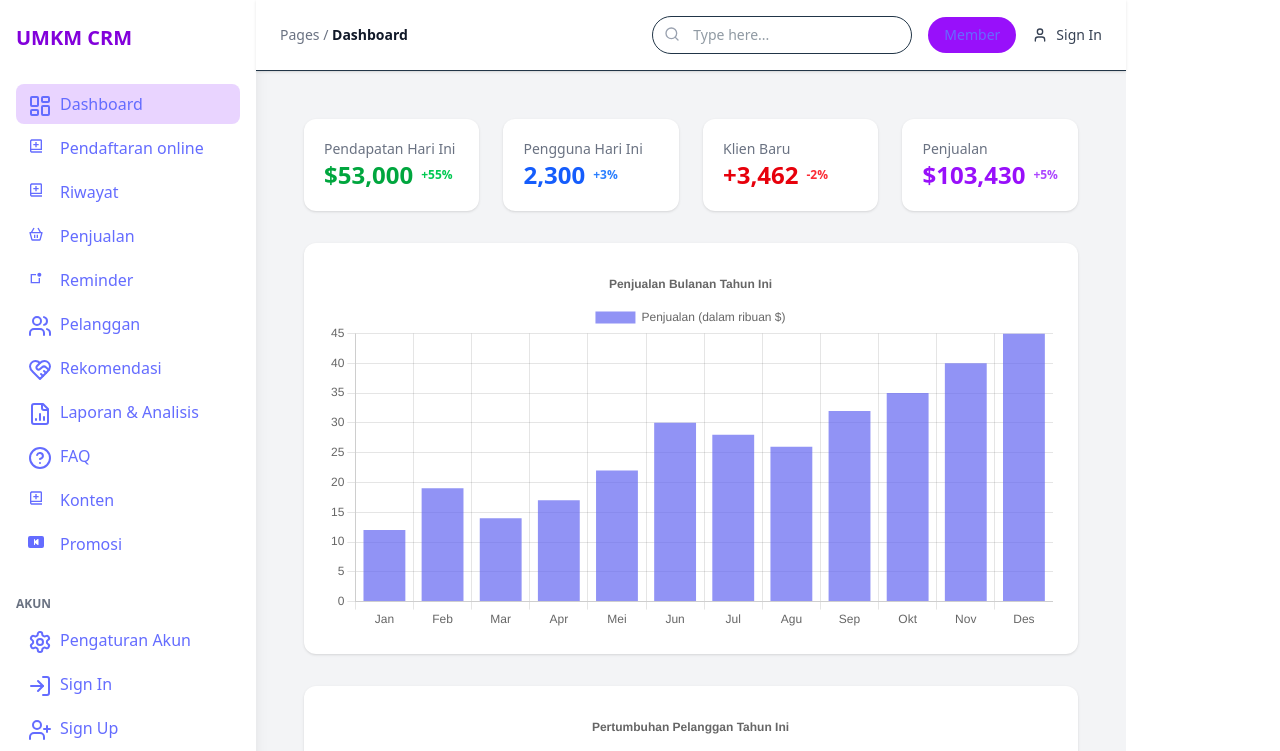
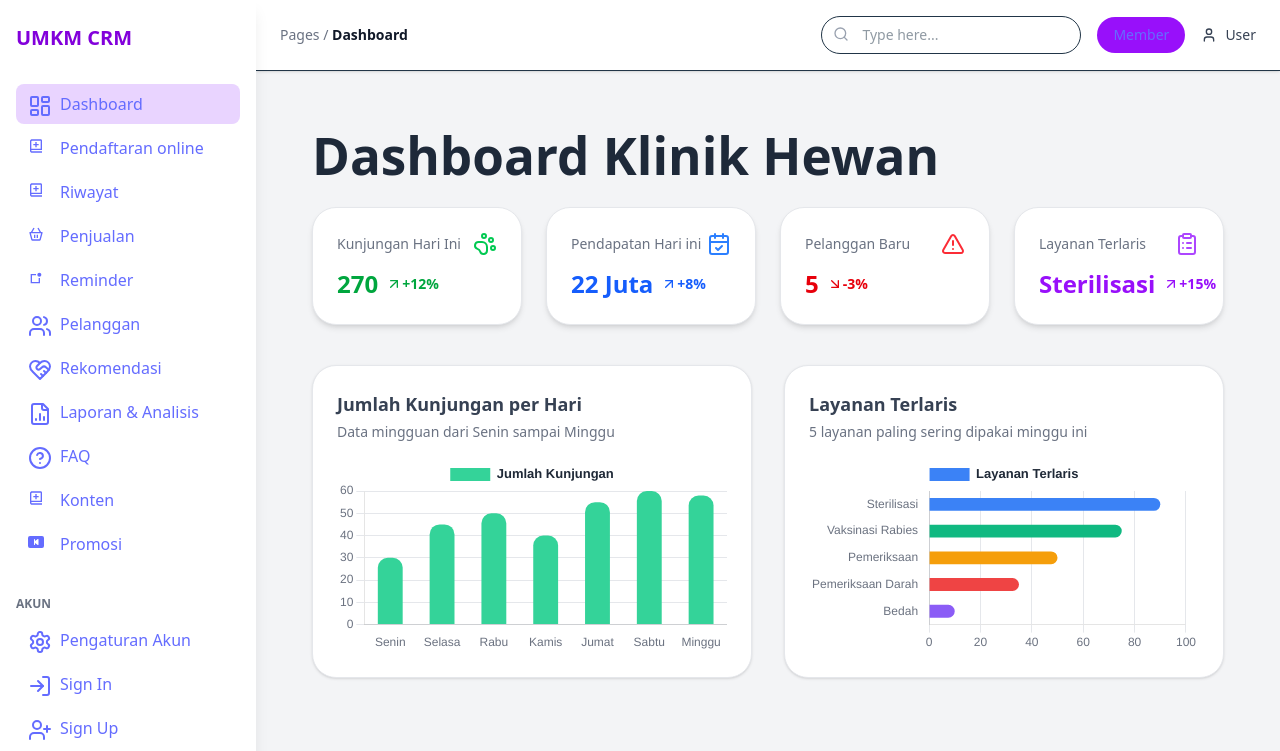
Before and after one commit to Fadlamazaya/kelompok2-project, a React (Vite) app: page / in a window 1280 px wide. Shown: the top 751 px of the page. Built offline with nearby package versions, Linux system fonts and the light colour scheme; the HTML template or start-up script is replaced by a standard one.

Commit message:
FikronProgress3 (Memperbaharui page)

```diff
--- a/src/components/Header.jsx
+++ b/src/components/Header.jsx
@@ -1,14 +1,21 @@
 import { Search, User } from "lucide-react";
 import { Link } from "react-router-dom";
+import { useState } from "react";
 
 const Header = () => {
+  const [dropdownOpen, setDropdownOpen] = useState(false);
+
   return (
-    <header className="flex justify-between items-center px-6 py-4 bg-white shadow-sm border-b sticky top-0 z-10">
-      <div className="text-sm text-gray-500">
+    <header className="sticky top-0 z-20 bg-white shadow-sm border-b px-6 py-4 flex justify-between items-center">
+      {/* Breadcrumb */}
+      <div className="text-sm text-gray-500 whitespace-nowrap">
         Pages / <span className="text-gray-900 font-semibold">Dashboard</span>
       </div>
+
+      {/* Right section */}
       <div className="flex items-center gap-4">
-        <div className="relative">
+        {/* Search */}
+        <div className="relative hidden sm:block">
           <input
             type="text"
             placeholder="Type here..."
@@ -17,7 +24,7 @@ const Header = () => {
           <Search className="absolute left-3 top-2.5 w-4 h-4 text-gray-400" />
         </div>
 
-        {/* Tombol Member */}
+        {/* Member Button */}
         <Link
           to="/member"
           className="bg-purple-600 hover:bg-purple-700 text-white px-4 py-2 rounded-full text-sm transition"
@@ -25,9 +32,23 @@ const Header = () => {
           Member
         </Link>
 
-        <div className="flex items-center gap-2 text-sm cursor-pointer text-gray-700 hover:text-purple-700">
-          <User className="w-4 h-4" />
-          Sign In
+        {/* Dropdown User */}
+        <div className="relative">
+          <div
+            onClick={() => setDropdownOpen(!dropdownOpen)}
+            className="flex items-center gap-2 text-sm cursor-pointer text-gray-700 hover:text-purple-700"
+          >
+            <User className="w-4 h-4" />
+            <span>User</span>
+          </div>
+
+          {dropdownOpen && (
+            <div className="absolute right-0 mt-2 w-40 bg-white border rounded-md shadow-lg py-2 text-sm z-30">
+              <Link to="/akun" className="block px-4 py-2 hover:bg-gray-100">Akun</Link>
+              <Link to="/signin" className="block px-4 py-2 hover:bg-gray-100">Sign In</Link>
+              <Link to="/signup" className="block px-4 py-2 hover:bg-gray-100">Sign Up</Link>
+            </div>
+          )}
         </div>
       </div>
     </header>
--- a/src/components/MainLayout.jsx
+++ b/src/components/MainLayout.jsx
@@ -4,16 +4,15 @@ import Header from "./Header";
 
 export default function MainLayout() {
   return (
-    <div id="app-container" className="bg-gray-100 min-h-screen flex w-full">
-      {/* Sidebar kiri, pastikan ukuran tetap */}
-      <div className="w-64">
-        <Sidebar />
-      </div>
+    <div className="flex bg-gray-100 min-h-screen w-full">
+      {/* Sidebar tetap */}
+      <Sidebar />
 
-      {/* Konten utama kanan */}
-      <div id="main-content" className="flex-1 flex flex-col">
+      {/* Main content */}
+      <div className="ml-64 flex-1 flex flex-col">
         <Header />
 
+        {/* Scrollable content */}
         <main className="flex-1 overflow-y-auto">
           <div className="p-4 md:p-6">
             <Outlet />
--- a/src/components/Sidebar.jsx
+++ b/src/components/Sidebar.jsx
@@ -1,50 +1,30 @@
 import { BsFillSkipStartBtnFill } from "react-icons/bs";
-import { BiBookAdd } from "react-icons/bi";
-import { FaHistory } from "react-icons/fa";
+import { BiBookAdd, BiBasket } from "react-icons/bi";
 import { CgNotifications } from "react-icons/cg";
-import { MdFeedback } from "react-icons/md";
-import { BiBasket } from "react-icons/bi";
-import { FcSalesPerformance } from "react-icons/fc";
 import {
   LayoutDashboard,
   Users,
-  ShoppingCart,
-  Box,
-  BarChart2,
+  HeartHandshake,
+  FileBarChart2,
+  HelpCircle,
   Settings,
   LogIn,
   UserPlus,
-  HeartHandshake,
-  FileBarChart2,
-  HelpCircle,
 } from "lucide-react";
 import { Link, useLocation } from "react-router-dom";
 
 const menuItems = [
   { name: "Dashboard", icon: <LayoutDashboard />, path: "/" },
-  //{ name: "Produk", icon: <Box />, path: "/produk" },
-  //{ name: "Pelanggan", icon: <Users />, path: "/pelanggan" },
-  //{ name: "Laporan", icon: <BarChart2 />, path: "/laporan" },
-  //{ name: "Penjualan", icon: <BarChart2 />, path: "/Penjualan" },
   { name: "Pendaftaran online", icon: <BiBookAdd />, path: "/pendaftaran" },
-  // { name: "Riwayat", icon: <BiBookAdd />, path: "/riwayat" },
   { name: "Riwayat", icon: <BiBookAdd />, path: "/riwayatpages" },
-  //{ name: "Produk", icon: <Box />, path: "/produk" },
-  //{ name: "Laporan", icon: <BarChart2 />, path: "/laporan" },
-  { name: "Penjualan", icon: <BiBasket /> , path: "/Penjualan" },
-  //{ name: "Feedback", icon: <MdFeedback /> , path: "/Feedback" },
-  { name: "Reminder", icon: <CgNotifications /> , path: "/Reminder" },
-  //{ name: "Riwayat", icon: <FaHistory /> , path: "/RiwayatPages" },
+  { name: "Penjualan", icon: <BiBasket />, path: "/Penjualan" },
+  { name: "Reminder", icon: <CgNotifications />, path: "/Reminder" },
   { name: "Pelanggan", icon: <Users />, path: "/pelanggan" },
-  //{ name: "Penjualan", icon: <ShoppingCart />, path: "/penjualan" },
   { name: "Rekomendasi", icon: <HeartHandshake />, path: "/rekomendasi" },
   { name: "Laporan & Analisis", icon: <FileBarChart2 />, path: "/laporan" },
   { name: "FAQ", icon: <HelpCircle />, path: "/faq" },
   { name: "Konten", icon: <BiBookAdd />, path: "/konten-edukasi" },
-  { name: "Promosi", icon: <BsFillSkipStartBtnFill /> , path: "/filter-hewan" },
-
-  // Menu Tambah Data baru
-  //{ name: "Tambah Data", icon: <UserPlus />, path: "/tambah-data" },
+  { name: "Promosi", icon: <BsFillSkipStartBtnFill />, path: "/filter-hewan" },
 ];
 
 const accountItems = [
@@ -55,12 +35,12 @@ const accountItems = [
 
 const Sidebar = () => {
   const location = useLocation();
-
   const isActive = (path) => location.pathname === path;
 
   return (
-    <aside className="bg-white w-64 h-screen shadow-lg px-4 py-6 hidden md:block">
+    <aside className="fixed top-0 left-0 h-screen w-64 bg-white shadow-lg px-4 py-6 overflow-y-auto z-30 hidden md:block">
       <div className="text-xl font-bold mb-8 text-purple-700">UMKM CRM</div>
+
       <nav className="space-y-1">
         {menuItems.map((item) => (
           <Link
--- a/src/pages/Dashboard.jsx
+++ b/src/pages/Dashboard.jsx
@@ -10,7 +10,15 @@ import {
   Tooltip,
   Legend,
 } from "chart.js";
-import { Bar, Line } from "react-chartjs-2";
+import { Bar } from "react-chartjs-2";
+import {
+  PawPrint,
+  CalendarCheck,
+  AlertTriangle,
+  ClipboardList,
+  ArrowUpRight,
+  ArrowDownRight,
+} from "lucide-react";
 
 ChartJS.register(
   CategoryScale,
@@ -24,121 +32,155 @@ ChartJS.register(
 );
 
 const Dashboard = () => {
-  // Data summary cards
   const stats = [
     {
-      label: "Pendapatan Hari Ini",
-      value: "$53,000",
-      percent: "+55%",
+      label: "Kunjungan Hari Ini",
+      value: "270",
+      percent: "+12%",
       color: "green",
+      icon: <PawPrint className="w-6 h-6 text-green-500" />,
     },
     {
-      label: "Pengguna Hari Ini",
-      value: "2,300",
-      percent: "+3%",
+      label: "Pendapatan Hari ini",
+      value: "22 Juta",
+      percent: "+8%",
       color: "blue",
+      icon: <CalendarCheck className="w-6 h-6 text-blue-500" />,
     },
-    { label: "Klien Baru", value: "+3,462", percent: "-2%", color: "red" },
-    { label: "Penjualan", value: "$103,430", percent: "+5%", color: "purple" },
+    {
+      label: "Pelanggan Baru",
+      value: "5",
+      percent: "-3%",
+      color: "red",
+      icon: <AlertTriangle className="w-6 h-6 text-red-500" />,
+    },
+    {
+      label: "Layanan Terlaris",
+      value: "Sterilisasi",
+      percent: "+15%",
+      color: "purple",
+      icon: <ClipboardList className="w-6 h-6 text-purple-500" />,
+    },
   ];
 
-  // Data untuk grafik Penjualan Bulanan (Bar Chart)
   const barData = {
-    labels: [
-      "Jan",
-      "Feb",
-      "Mar",
-      "Apr",
-      "Mei",
-      "Jun",
-      "Jul",
-      "Agu",
-      "Sep",
-      "Okt",
-      "Nov",
-      "Des",
-    ],
+    labels: ["Senin", "Selasa", "Rabu", "Kamis", "Jumat", "Sabtu", "Minggu"],
     datasets: [
       {
-        label: "Penjualan (dalam ribuan $)",
-        data: [12, 19, 14, 17, 22, 30, 28, 26, 32, 35, 40, 45],
-        backgroundColor: "rgba(99, 102, 241, 0.7)", // purple-600
+        label: "Jumlah Kunjungan",
+        data: [30, 45, 50, 40, 55, 60, 58],
+        backgroundColor: "#34D399",
+        borderRadius: 10,
+        barPercentage: 0.6,
       },
     ],
   };
 
-  const barOptions = {
-    responsive: true,
-    plugins: {
-      legend: { position: "top" },
-      title: { display: true, text: "Penjualan Bulanan Tahun Ini" },
-    },
-  };
-
-  // Data untuk grafik Pertumbuhan Pelanggan (Line Chart)
-  const lineData = {
-    labels: [
-      "Jan",
-      "Feb",
-      "Mar",
-      "Apr",
-      "Mei",
-      "Jun",
-      "Jul",
-      "Agu",
-      "Sep",
-      "Okt",
-      "Nov",
-      "Des",
-    ],
+  const horizontalBarData = {
+    labels: ["Sterilisasi", "Vaksinasi Rabies", "Pemeriksaan", "Pemeriksaan Darah", "Bedah"],
     datasets: [
       {
-        label: "Jumlah Pelanggan",
-        data: [50, 75, 120, 180, 220, 260, 300, 350, 400, 430, 460, 500],
-        borderColor: "rgba(59, 130, 246, 1)", // blue-500
-        backgroundColor: "rgba(59, 130, 246, 0.3)",
-        fill: true,
-        tension: 0.3,
-        pointRadius: 4,
+        label: "Layanan Terlaris",
+        data: [90, 75, 50, 35, 10],
+        backgroundColor: ["#3B82F6", "#10B981", "#F59E0B", "#EF4444", "#8B5CF6"],
+        borderRadius: 10,
+        barPercentage: 0.6,
       },
     ],
   };
 
-  const lineOptions = {
+  const chartOptions = {
     responsive: true,
+    animation: {
+      duration: 1000,
+      easing: "easeOutQuart",
+    },
     plugins: {
-      legend: { position: "top" },
-      title: { display: true, text: "Pertumbuhan Pelanggan Tahun Ini" },
+      legend: {
+        position: "top",
+        labels: { color: "#1F2937", font: { size: 13, weight: "600" } },
+      },
+    },
+    scales: {
+      x: {
+        grid: { display: false },
+        ticks: { color: "#6B7280" },
+      },
+      y: {
+        grid: { color: "#E5E7EB" },
+        ticks: { color: "#6B7280" },
+      },
+    },
+  };
+
+  const horizontalChartOptions = {
+    indexAxis: "y",
+    responsive: true,
+    animation: {
+      duration: 1000,
+      easing: "easeOutQuart",
+    },
+    plugins: {
+      legend: {
+        position: "top",
+        labels: { color: "#1F2937", font: { size: 13, weight: "600" } },
+      },
+    },
+    scales: {
+      x: {
+        grid: { color: "#E5E7EB" },
+        ticks: { color: "#6B7280" },
+      },
+      y: {
+        grid: { display: false },
+        ticks: { color: "#6B7280" },
+      },
     },
   };
 
   return (
-    <div className="p-6 space-y-8">
-      {/* Statistik utama */}
+    <div className="p-8 bg-gray-100 min-h-screen space-y-10">
+      <h1 className="text-3xl font-bold text-gray-800 mb-6">Dashboard Klinik Hewan</h1>
+
       <div className="grid grid-cols-1 md:grid-cols-2 lg:grid-cols-4 gap-6">
-        {stats.map(({ label, value, percent, color }) => (
-          <div key={label} className="bg-white rounded-xl shadow p-5">
-            <p className="text-sm text-gray-500">{label}</p>
-            <h2
-              className={`text-2xl font-bold text-${color}-600 flex items-center gap-2`}
+        {stats.map(({ label, value, percent, color, icon }) => {
+          const isPositive = percent.startsWith("+");
+          const TrendIcon = isPositive ? ArrowUpRight : ArrowDownRight;
+          const trendColor = isPositive ? `text-${color}-600` : `text-${color}-600`;
+
+          return (
+            <div
+              key={label}
+              className="bg-white rounded-3xl shadow-md hover:shadow-xl transition duration-300 p-6 border border-gray-200"
             >
+              <div className="flex items-center justify-between mb-3">
+                <p className="text-sm font-medium text-gray-500">{label}</p>
+                {icon}
+              </div>
+              <h2 className={`text-2xl font-bold text-${color}-600 flex items-center gap-2`}>
                 {value}
-              <span className={`text-xs font-semibold text-${color}-500`}>
+                <span className={`flex items-center text-sm font-semibold ${trendColor}`}>
+                  <TrendIcon className="w-4 h-4" />
                   {percent}
                 </span>
               </h2>
             </div>
-        ))}
+          );
+        })}
       </div>
 
-      {/* Grafik Penjualan Bulanan */}
-      <div className="bg-white rounded-xl shadow p-6">
-        <Bar options={barOptions} data={barData} />
+      <div className="grid grid-cols-1 lg:grid-cols-2 gap-8">
+        <div className="bg-white rounded-3xl shadow p-6 border border-gray-200">
+          <h2 className="text-lg font-semibold text-gray-700 mb-1">Jumlah Kunjungan per Hari</h2>
+          <p className="text-sm text-gray-500 mb-4">Data mingguan dari Senin sampai Minggu</p>
+          <Bar options={chartOptions} data={barData} />
         </div>
 
-      {/* Grafik Pertumbuhan Pelanggan */}
-      <div className="bg-white rounded-xl shadow p-6">
-        <Line options={lineOptions} data={lineData} />
+        <div className="bg-white rounded-3xl shadow p-6 border border-gray-200">
+          <h2 className="text-lg font-semibold text-gray-700 mb-1">Layanan Terlaris</h2>
+          <p className="text-sm text-gray-500 mb-4">5 layanan paling sering dipakai minggu ini</p>
+          <Bar options={horizontalChartOptions} data={horizontalBarData} />
+        </div>
       </div>
     </div>
   );
--- a/src/pages/Pendaftaran.jsx
+++ b/src/pages/Pendaftaran.jsx
@@ -1,8 +1,8 @@
 import React, { useState, useEffect } from "react";
 import Riwayat from "./Riwayat";
+import { PawPrint, CalendarDays, User, Mail, AlertCircle, Clock, UserPlus } from "lucide-react";
 
-// Data dropdown
-const daftarDokter = ["Drh. Andi", "Drh. Rina", "Drh. Susi"];
+const daftarLayanan = ["Sterilisasi", "Vaksinasi Rabies", "Pemeriksaan", "Pemeriksaan Darah", "Bedah"];
 const daftarJenisHewan = ["Anjing", "Kucing", "Kelinci"];
 const daftarRas = {
   Anjing: ["Golden Retriever", "Pomeranian", "Beagle", "Kintamani"],
@@ -16,7 +16,7 @@ export default function Pendaftaran() {
   const [formData, setFormData] = useState({
     nama: "",
     email: "",
-    dokter: "",
+    pilihLayanan: "",
     jenisHewan: "",
     ras: "",
     tanggal: "",
@@ -33,8 +33,6 @@ export default function Pendaftaran() {
 
   const handleChange = (e) => {
     const { name, value } = e.target;
-
-    // Reset ras jika jenis hewan berubah
     if (name === "jenisHewan") {
       setFormData((prev) => ({ ...prev, [name]: value, ras: "" }));
     } else {
@@ -43,7 +41,6 @@ export default function Pendaftaran() {
   };
 
   const handleSubmit = () => {
-    // Cek semua field wajib diisi
     const lengkap = Object.values(formData).every((val) => val !== "");
     if (!lengkap) return alert("Semua field wajib diisi!");
 
@@ -57,7 +54,7 @@ export default function Pendaftaran() {
     setFormData({
       nama: "",
       email: "",
-      dokter: "",
+      pilihLayanan: "",
       jenisHewan: "",
       ras: "",
       tanggal: "",
@@ -66,125 +63,119 @@ export default function Pendaftaran() {
     });
   };
 
-  return (
-    <div className="max-w-3xl mx-auto p-6">
-      <h1 className="text-2xl font-bold mb-6">Form Pendaftaran Kunjungan</h1>
-      <div className="grid grid-cols-1 md:grid-cols-2 gap-4">
-        {/* Input standar */}
-        {[
-          ["Nama", "nama"],
-          ["Email", "email"],
-          ["Tanggal Daftar", "tanggal", "date"],
-        ].map(([label, name, type = "text"]) => (
-          <div key={name}>
-            <label className="block font-medium mb-1">{label}</label>
+  const InputField = ({ label, name, type = "text", icon: Icon }) => (
+    <div>
+      <label className="block font-semibold text-gray-700 mb-2 flex items-center gap-2">
+        <Icon className="w-4 h-4 text-indigo-500" /> {label}
+      </label>
       <input
         type={type}
         name={name}
         value={formData[name]}
         onChange={handleChange}
-              className="w-full px-3 py-2 border rounded focus:ring-2 focus:ring-indigo-400"
+        className="w-full px-4 py-2 border rounded-xl focus:ring-2 focus:ring-indigo-400 focus:outline-none"
       />
     </div>
-        ))}
+  );
 
-        {/* Jenis Hewan Dropdown */}
+  return (
+    <div className="max-w-5xl mx-auto p-10 bg-white rounded-3xl shadow-2xl border border-gray-200">
+      <h1 className="text-4xl font-extrabold text-indigo-700 mb-10 text-center flex items-center justify-center gap-3">
+        <UserPlus className="w-8 h-8" /> Formulir Kunjungan Hewan
+      </h1>
+
+      <div className="grid grid-cols-1 md:grid-cols-2 gap-6">
+        <InputField label="Nama Lengkap" name="nama" icon={User} />
+        <InputField label="Email Aktif" name="email" icon={Mail} />
+        <InputField label="Tanggal Daftar" name="tanggal" type="date" icon={CalendarDays} />
+
         <div>
-          <label className="block font-medium mb-1">Jenis Hewan</label>
+          <label className="block font-semibold text-gray-700 mb-2 flex items-center gap-2">
+            <PawPrint className="w-4 h-4 text-indigo-500" /> Jenis Hewan
+          </label>
           <select
             name="jenisHewan"
             value={formData.jenisHewan}
             onChange={handleChange}
-            className="w-full px-3 py-2 border rounded focus:ring-2 focus:ring-indigo-400"
+            className="w-full px-4 py-2 border rounded-xl focus:ring-2 focus:ring-indigo-400"
           >
             <option value="">-- Pilih Jenis Hewan --</option>
-            {daftarJenisHewan.map((j, i) => (
-              <option key={i} value={j}>
-                {j}
-              </option>
+            {daftarJenisHewan.map((j) => (
+              <option key={j} value={j}>{j}</option>
             ))}
           </select>
         </div>
 
-        {/* Ras Dropdown */}
         <div>
-          <label className="block font-medium mb-1">Ras</label>
+          <label className="block font-semibold text-gray-700 mb-2">Ras</label>
           <select
             name="ras"
             value={formData.ras}
             onChange={handleChange}
-            className="w-full px-3 py-2 border rounded focus:ring-2 focus:ring-indigo-400"
             disabled={!formData.jenisHewan}
+            className="w-full px-4 py-2 border rounded-xl focus:ring-2 focus:ring-indigo-400"
           >
             <option value="">-- Pilih Ras --</option>
-            {formData.jenisHewan &&
-              daftarRas[formData.jenisHewan].map((r, i) => (
-                <option key={i} value={r}>
-                  {r}
-                </option>
+            {formData.jenisHewan && daftarRas[formData.jenisHewan].map((r) => (
+              <option key={r} value={r}>{r}</option>
             ))}
           </select>
         </div>
 
-        {/* Dokter Dropdown */}
         <div>
-          <label className="block font-medium mb-1">Pilih Dokter</label>
+          <label className="block font-semibold text-gray-700 mb-2">Pilih Layanan</label>
           <select
-            name="dokter"
-            value={formData.dokter}
+            name="pilihLayanan"
+            value={formData.pilihLayanan}
             onChange={handleChange}
-            className="w-full px-3 py-2 border rounded focus:ring-2 focus:ring-indigo-400"
+            className="w-full px-4 py-2 border rounded-xl focus:ring-2 focus:ring-indigo-400"
           >
-            <option value="">-- Pilih Dokter --</option>
-            {daftarDokter.map((d, i) => (
-              <option key={i} value={d}>
-                {d}
-              </option>
+            <option value="">-- Pilih Layanan --</option>
+            {daftarLayanan.map((d) => (
+              <option key={d} value={d}>{d}</option>
             ))}
           </select>
         </div>
 
-        {/* Jam Jadwal */}
         <div>
-          <label className="block font-medium mb-1">Pilih Jam</label>
+          <label className="block font-semibold text-gray-700 mb-2 flex items-center gap-2">
+            <Clock className="w-4 h-4 text-indigo-500" /> Pilih Jam
+          </label>
           <select
             name="jadwal"
             value={formData.jadwal}
             onChange={handleChange}
-            className="w-full px-3 py-2 border rounded focus:ring-2 focus:ring-indigo-400"
+            className="w-full px-4 py-2 border rounded-xl focus:ring-2 focus:ring-indigo-400"
           >
             <option value="">-- Pilih Jam --</option>
-            {daftarJam.map((jam, i) => (
-              <option key={i} value={jam}>
-                {jam}
-              </option>
+            {daftarJam.map((jam) => (
+              <option key={jam} value={jam}>{jam}</option>
             ))}
           </select>
         </div>
 
-        {/* Keluhan */}
         <div className="md:col-span-2">
-          <label className="block font-medium mb-1">Keluhan</label>
+          <label className="block font-semibold text-gray-700 mb-2 flex items-center gap-2">
+            <AlertCircle className="w-4 h-4 text-indigo-500" /> Keluhan
+          </label>
           <textarea
             name="keluhan"
             value={formData.keluhan}
             onChange={handleChange}
             rows={3}
-            className="w-full px-3 py-2 border rounded focus:ring-2 focus:ring-indigo-400"
+            className="w-full px-4 py-2 border rounded-xl focus:ring-2 focus:ring-indigo-400"
           />
         </div>
       </div>
 
-      {/* Tombol Submit */}
       <button
         onClick={handleSubmit}
-        className="mt-4 px-6 py-2 bg-green-600 text-white rounded hover:bg-green-700 transition"
+        className="mt-8 w-full md:w-auto px-10 py-3 bg-gradient-to-r from-green-500 to-green-700 text-white font-bold text-lg rounded-xl hover:scale-105 transition-transform shadow-md"
       >
-        Daftar
+        Daftar Sekarang
       </button>
 
-      {/* Riwayat */}
-      <div className="mt-10">
+      <div className="mt-16">
         <Riwayat data={riwayatKunjungan} />
       </div>
     </div>
```
Lines whose indentation alone changed are shown as unchanged.
